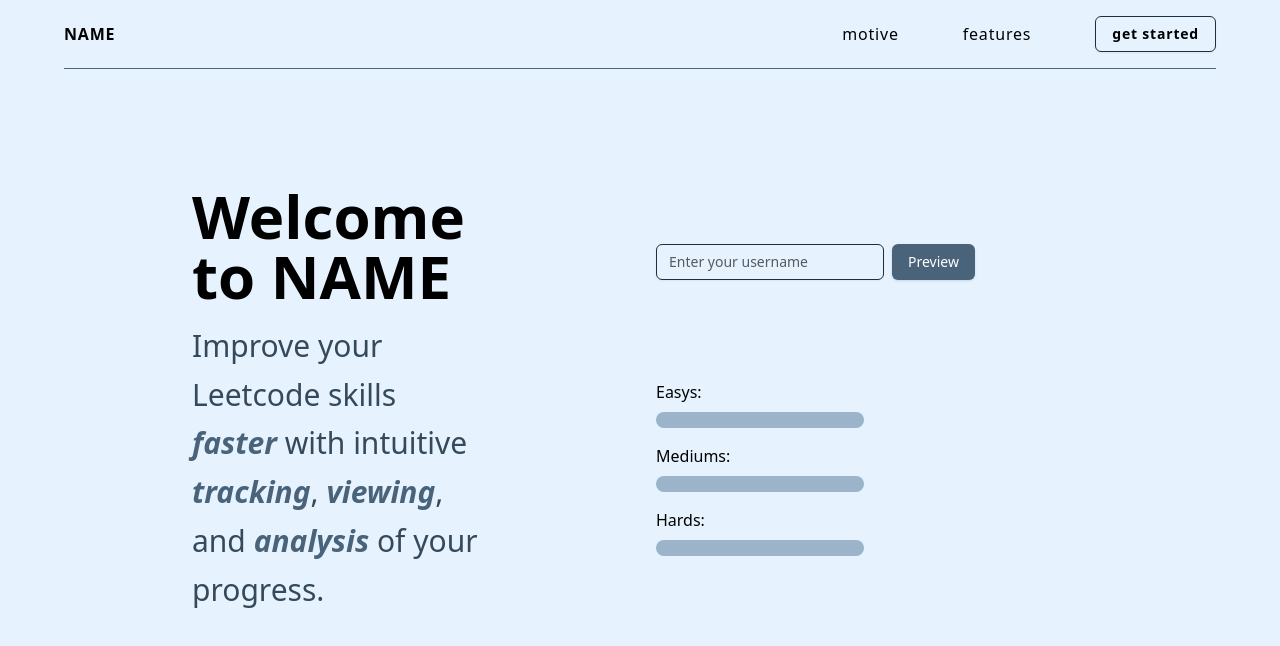
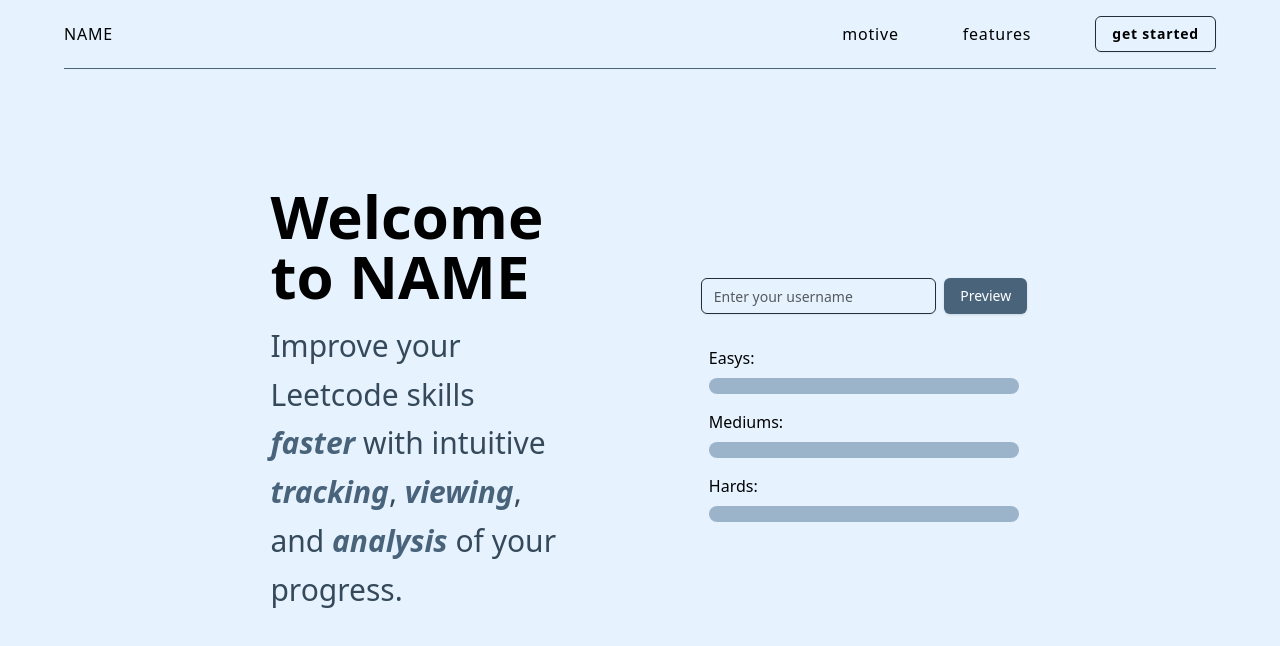
Before and after one commit to alex-yng/lctracker, a Next.js app: page / in a window 1280 px wide. Shown: the top 646 px of the page. Built offline with nearby package versions, Linux system fonts and the light colour scheme.

Commit message:
feat: changed hero layout

```diff
--- a/app/page.tsx
+++ b/app/page.tsx
@@ -25,7 +25,7 @@
 
   return (
     <main className='w-full min-h-screen grid place-content-center py-4 px-8 md:px-12 lg:px-16'>
-      <section className='hero m-32 grid grid-cols-2'>
+      <section className='hero m-32 grid grid-cols-2 place-items-center'>
         <div className='flex flex-col gap-4 w-full max-w-[65%]'>
           <h1 className='text-6xl font-bold'>Welcome to NAME</h1>
           <p className='text-3xl text-primary-dim leading-relaxed'>
@@ -48,15 +48,15 @@
             of your progress.
           </p>
         </div>
-        <div className='w-full h-full grid grid-cols-2 p-4 place-items-center'>
-          <div className='col-span-2 flex gap-2 justify-self-start'>
+        <div className='w-4/5 h-full flex flex-col justify-center p-4'>
+          <div className='flex gap-2 justify-self-start mb-4'>
             <Input
               placeholder='Enter your username'
               onChange={(e) => setUsername(e.target.value)}
             />
             <Button onClick={previewStats}>Preview</Button>
           </div>
-          <div className='flex flex-col gap-4 w-full'>
+          <div className='flex flex-col gap-4 w-full px-2'>
             <h1 className='text-4xl'>{userData.userName}</h1>
             <div className='flex flex-col gap-2'>
               <p>Easys: {userData.easySolved}</p>
--- a/components/home/Header.tsx
+++ b/components/home/Header.tsx
@@ -7,7 +7,7 @@
   return (
     <header className='fixed w-full py-4 px-8 md:px-12 lg:px-16'>
       <div className='bg-background flex justify-between items-center tracking-wider'>
-        <h1 className='font-semibold'>NAME</h1>
+        <Link href='/'>NAME</Link>
         <nav>
           <ul className='flex gap-8 md:gap-12 lg:gap-16 items-center'>
             {Links.map((link) => (
--- a/components/home/NavLink.tsx
+++ b/components/home/NavLink.tsx
@@ -1,9 +1,19 @@
 import Link from "next/link";
 
-const NavLink = ({ name, href }: { name: string; href: string }) => {
+const NavLink = ({
+  name,
+  href,
+  className,
+}: {
+  name: string;
+  href: string;
+  className?: string;
+}) => {
   return (
     <li key={name} className='group'>
-      <Link href={href}>{name}</Link>
+      <Link className={className} href={href}>
+        {name}
+      </Link>
       <hr className='border-primary w-0 group-hover:w-full transition-all duration-500'></hr>
     </li>
   );
```
